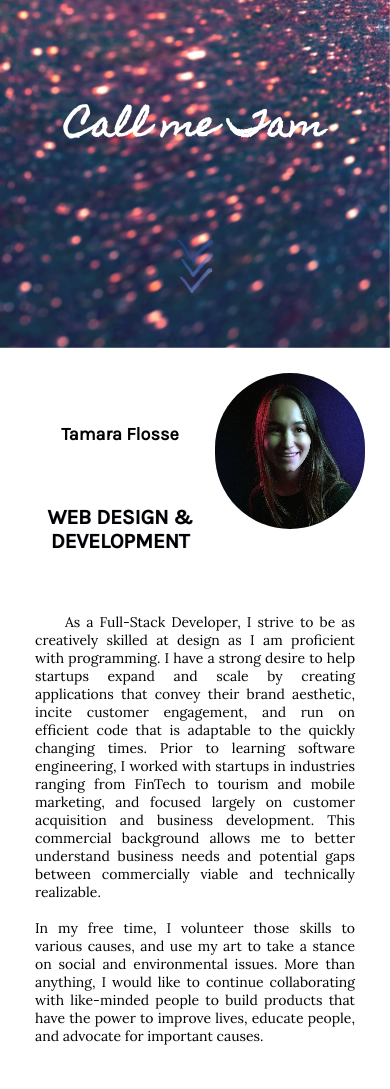
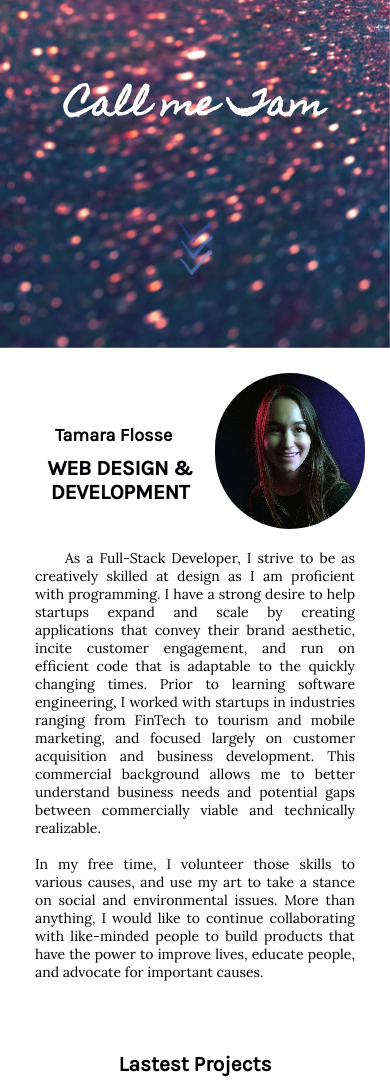
Before and after one commit to tflosse/Porfolio-Project, a plain HTML site: page index.html in a window 390 px wide. Shown: the part 496-1585 px from the top of the page. Drawn offline with nearby package versions, Linux system fonts and the light colour scheme; no server answers.

Commit message:
All display fixes made for mobile (expect portfolio and narrow screen)

```diff
--- a/index.html
+++ b/index.html
@@ -18,7 +18,7 @@
 <body>
     <header>
         <div id="header-panel">
-            <h4 class="header-text">Call me Tam <br /><br /><img id="down-arrow" src="./assets/theme/watercolor-arrow-blue-8.png" alt=""></h4>
+            <h4 class="header-text">Call me Tam <br /><img id="down-arrow" src="./assets/theme/watercolor-arrow-blue-8.png" alt=""></h4>
             <nav>
                 <button class="mobile-nav" id="hamburger">☵</button>
                 <ul class="nav">
@@ -32,8 +32,8 @@
         </div>
     </header>
 
-    <div class="about">
-        <h3 id="about-anchor">Tamara Flosse<br /></h3>
+    <div class="about" id="about-anchor">
+        <h3>Tamara Flosse<br /></h3>
         <h2>WEB DESIGN & DEVELOPMENT</h2>
         <img id="my-picture" src="./assets/theme/profile-pic.png" alt="My Picture">
         <p> As a Full-Stack Developer, I strive to be as creatively skilled at design as I am proficient with programming. I have a strong desire to help startups expand and scale by creating applications that convey their brand aesthetic, incite customer engagement, and run on efficient code that is adaptable to the quickly changing times.  Prior to learning software engineering, I worked with startups in industries ranging from FinTech to tourism and mobile marketing,  and focused largely on customer acquisition and business development. This commercial background allows me to better understand business needs and  potential gaps  between commercially viable and technically realizable.<br />
--- a/style.css
+++ b/style.css
@@ -50,6 +50,7 @@ a {
     color: white;
     font-family: 'Homemade Apple', cursive;
     font-size: 34px;
+    line-height: 10rem;
     opacity: 0.2;
     position: relative;
     padding-top: 25px;
@@ -134,20 +135,25 @@ a {
 }
 
 .about {
+   position: relative;
    margin: 25px;
    display: grid;
    grid-template-columns: 2fr 1fr;
-   grid-template-rows: 0.5fr 0.4fr 1.7fr;
+   grid-template-rows: 1fr 1fr 6fr;
 }
 
 .about h2 {
-   padding: 10px 5px 15px 5px;
+   position: absolute;
+   top: 5px;
    grid-area: 2 / 1 / 3 / 2;
    text-shadow: 0.5px -0.5px rgba(28,26,77,0.5);
 }
 
 .about h3 {
-   padding: 50px 5px 0 5px;
+   position: absolute;
+   padding-left: 30px;
+   bottom: 5px;
+   text-align: center;
    grid-area: 1 / 1 / 2 / 2;
    font-size: 18px;
 }
@@ -355,10 +361,9 @@ a {
 .resume {
    display: flex;
    width: 90vw;
-   height: 100vh;
+   height: 100%;
    flex-direction: column;
-   margin-top: 30px;
-   margin-left: 30px;
+   margin: 30px auto;
 }
 
 .resume div {
```
